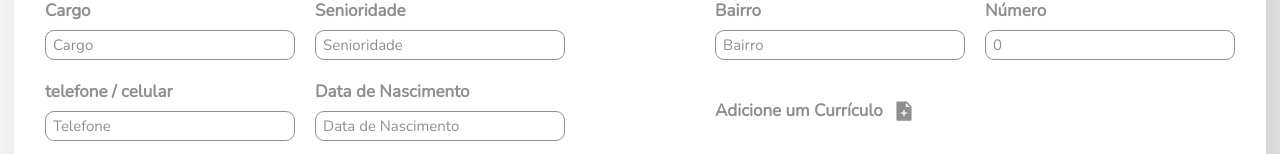
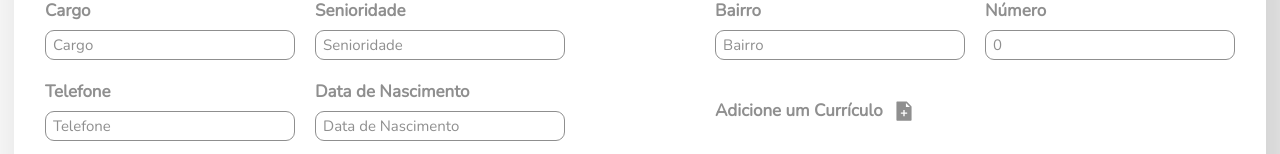
Before and after one commit to PauloFra/projeto-final-VemSer, a React (Create React App) app in the folder projeto-final-vemser/: page /form-curriculo in a window 1280 px wide. Shown: the part 388-542 px from the top of the page. Built offline with nearby package versions, Linux system fonts and the light colour scheme; sample sign-in values are in the browser's storage.

Commit message:
Feat:Last Commit

```diff
--- a/projeto-final-vemser/src/pages/formCandidato/FormCurriculo.tsx
+++ b/projeto-final-vemser/src/pages/formCandidato/FormCurriculo.tsx
@@ -281,7 +281,7 @@ function FormCurriculo() {
               </C.DivFlexColumn>
 
               <C.DivFlexColumn>
-                <C.Label htmlFor="telefone">telefone / celular</C.Label>
+                <C.Label htmlFor="telefone">Telefone</C.Label>
                 <Field
                   id="telefone"
                   name="telefone"
```
